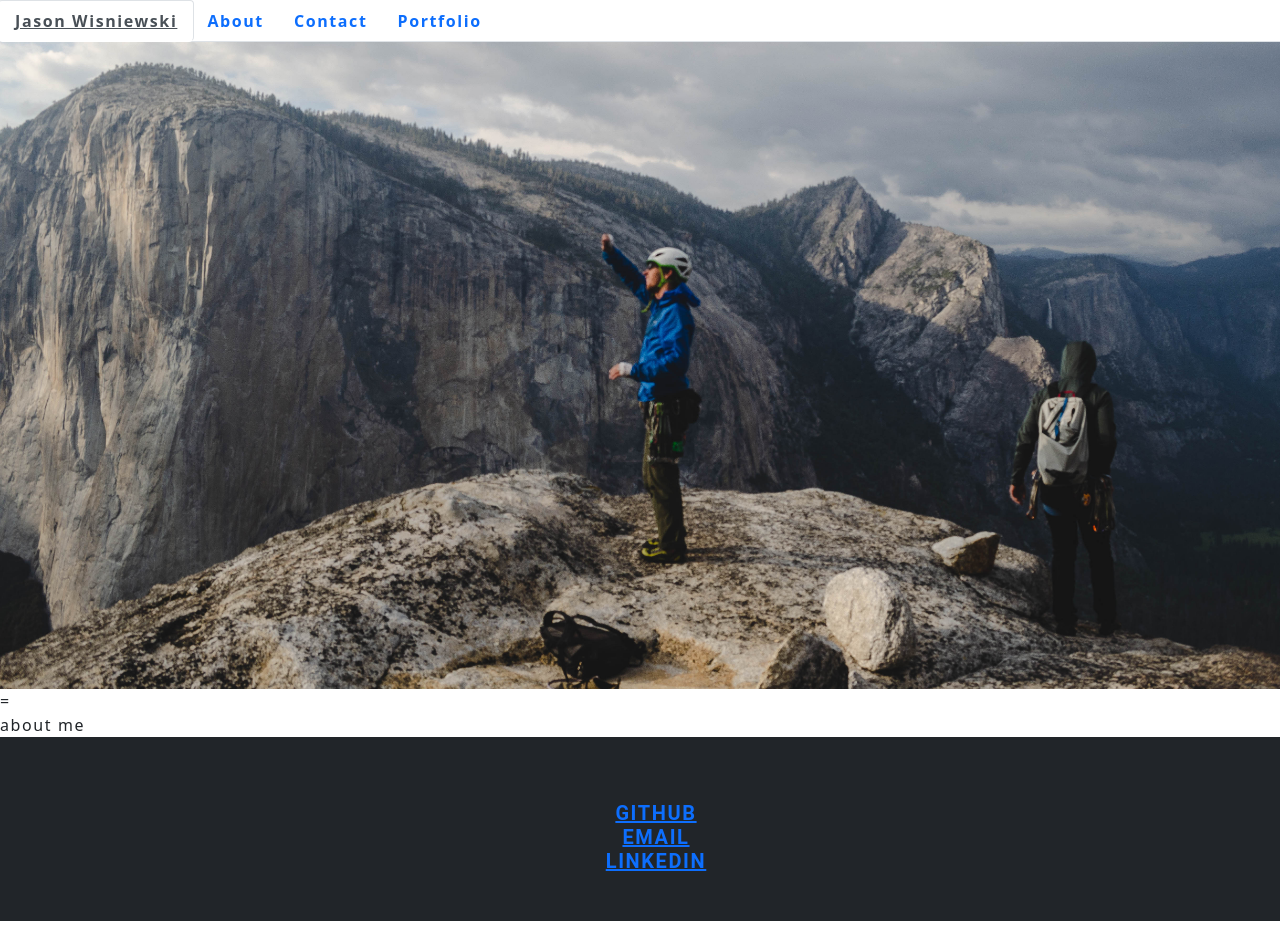
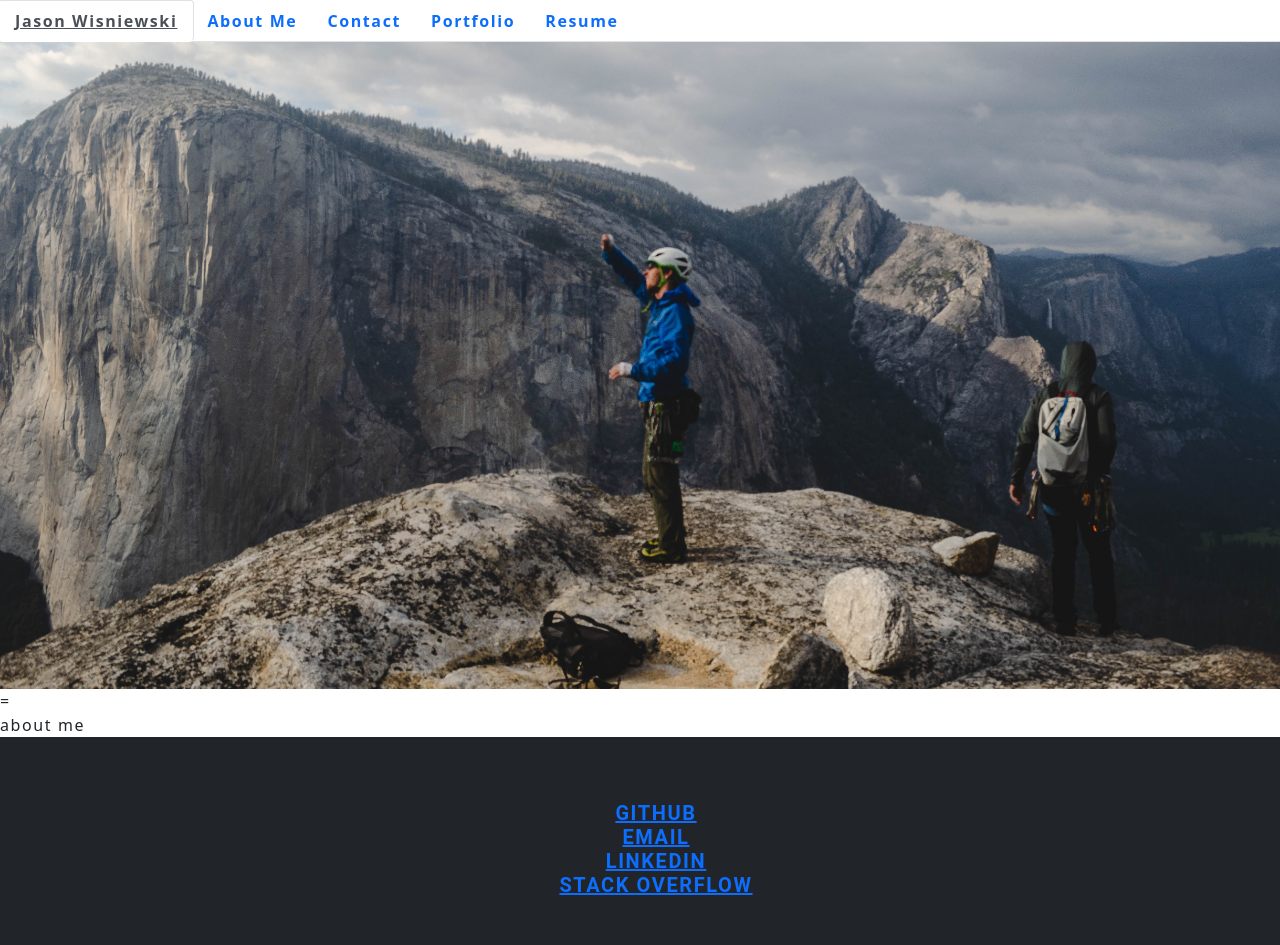
Before and after one commit to JasonWisniewski/portfolio-app-react, a React (Create React App) app in the folder client/: page / in a window 1280 px wide. Before the commit the page ends 921 px from the top, so only its background shows below. Built offline with nearby package versions, Linux system fonts and the light colour scheme.

Commit message:
footer edits and resume navt tab added

```diff
--- a/client/src/components/Footer.js
+++ b/client/src/components/Footer.js
@@ -12,10 +12,13 @@ const Footer = () => {
                 <a href="https://github.com/JasonWisniewski">GitHub</a>
               </li>
               <li>
-                  <a href="mailto:jwizinpa95@gmail.com">Email</a>
+                <a href="mailto:jwizinpa95@gmail.com">Email</a>
               </li>
               <li>
-              <a href="https://www.linkedin.com/in/jason-r-wisniewski-572a1a155/">LinkedIn</a>
+                <a href="https://www.linkedin.com/in/jason-r-wisniewski-572a1a155/">LinkedIn</a>
+              </li>
+              <li>
+                <a href="https://stackoverflow.com/users/17072525/jason-wisniewski">Stack Overflow</a>
               </li>
             </ul>
           </h5>
--- a/client/src/components/NavTabs.js
+++ b/client/src/components/NavTabs.js
@@ -23,7 +23,7 @@ function NavTabs({ currentPage, handlePageChange }) {
           // Check to see if the currentPage is `About`, and if so we use the active link class from bootstrap. Otherwise, we set it to a normal nav-link
           className={currentPage === 'About' ? 'nav-link active' : 'nav-link'}
         >
-          About
+          About Me
         </a>
       </li>
       <li className="nav-item">
@@ -46,6 +46,16 @@ function NavTabs({ currentPage, handlePageChange }) {
           Portfolio
         </a>
       </li>
+      <li className="nav-item">
+        <a
+          href="#Resume"
+          onClick={() => handlePageChange('Resume')}
+          // Check to see if the currentPage is `Resume`, and if so we use the active link class from bootstrap. Otherwise, we set it to a normal nav-link
+          className={currentPage === 'Resume' ? 'nav-link active' : 'nav-link'}
+        >
+          Resume
+        </a>
+      </li>
     </ul>
   );
 }
```
